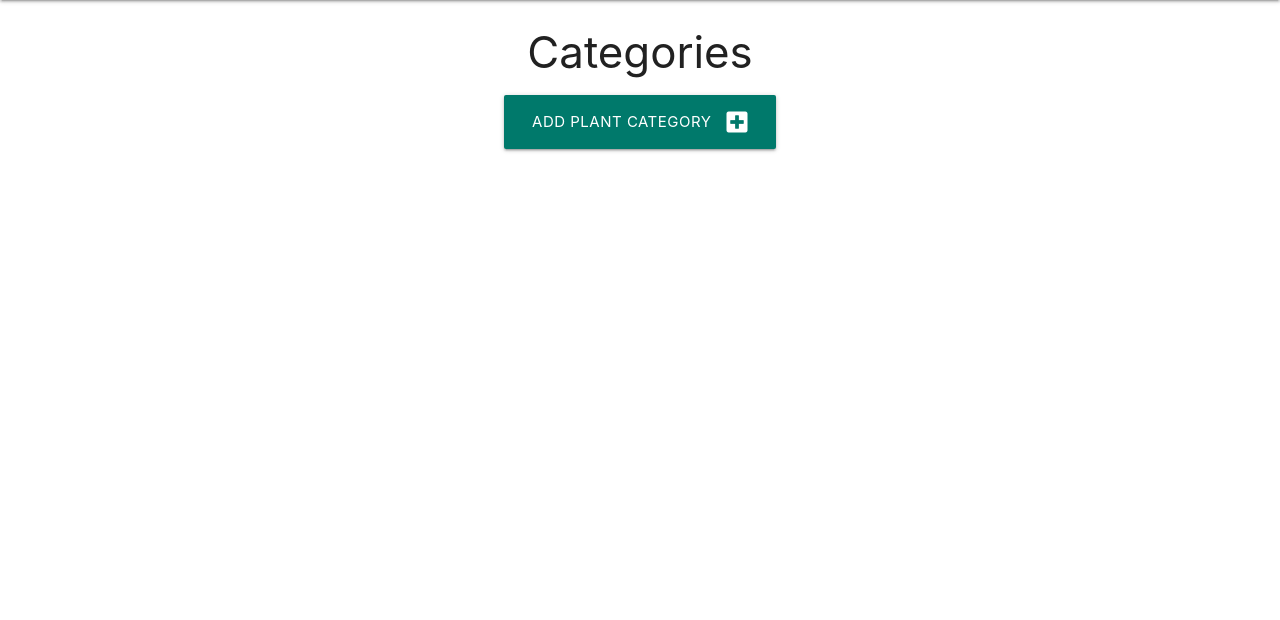
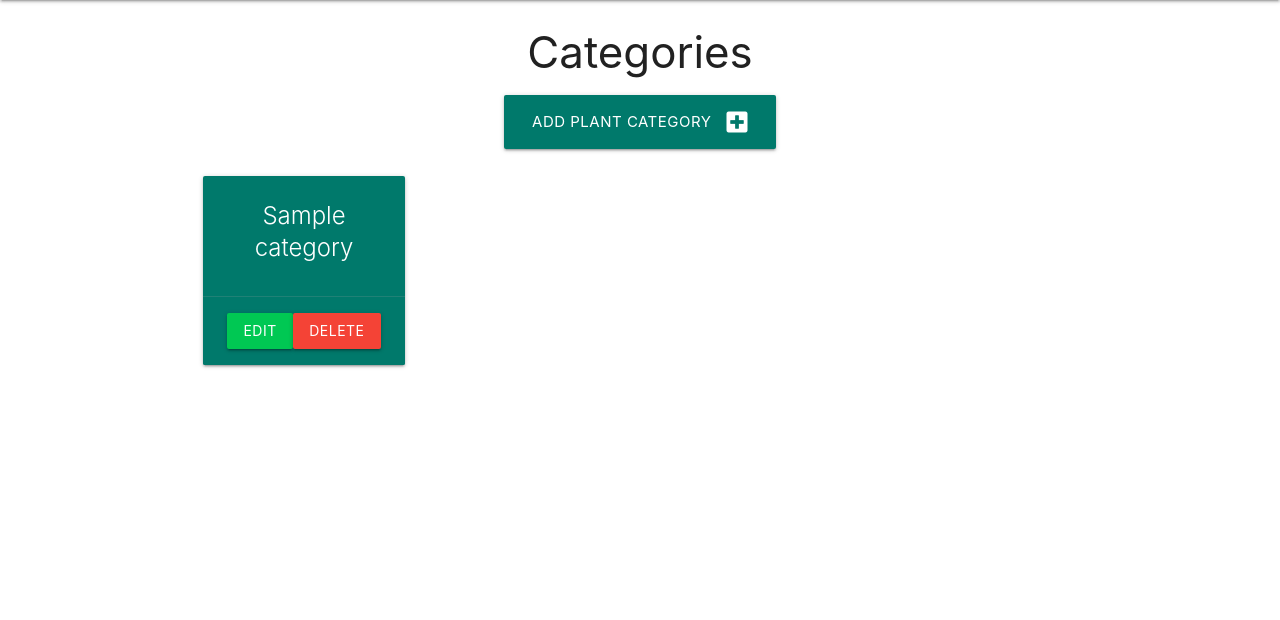
Before and after one commit to TailorBird93/plantCare, a Flask app: page /categories in a window 1280 px wide. Shown: the part 64-684 px from the top of the page. Run offline with Flask 3, Linux system fonts and the light colour scheme; tables that the repository leaves empty hold one stand-in row (values such as "Sample post").

Commit message:
Add 'add category' CRUD functionality

```diff
--- a/plantcare/routes.py
+++ b/plantcare/routes.py
@@ -8,7 +8,8 @@ def home():
 
 @app.route("/categories")
 def categories():
-    return render_template("categories.html")
+    categories = list(PlantCategory.query.order_by(PlantCategory.plant_category_name).all())
+    return render_template("categories.html", categories=categories)
 
 # @app.route("/add_category", methods=["GET","POST"])
 # def add_category():
--- a/plantcare/static/css/style.css
+++ b/plantcare/static/css/style.css
@@ -7,3 +7,9 @@ body {
   main {
     flex: 1 0 auto;
   }
+
+.card-action{
+    display: flex;
+    flex-direction: row;
+    justify-content: space-around;
+}
--- a/plantcare/templates/categories.html
+++ b/plantcare/templates/categories.html
@@ -10,4 +10,21 @@
         </a>
     </div>
 </div>
+
+<div class="row">
+    {% for category in categories %}
+    <div class="col s12 m6 l3">
+        <div class="card teal darken-2 center-align">
+            <div class="card-content white-text">
+                <span class="card-title">{{ category.plant_category_name }}</span>
+            </div>
+            <div class="card-action">
+                <a href="#" class="btn green accent-4">Edit</a>
+                <a href="#" class="btn red">Delete</a>
+            </div>
+        </div>
+    </div>
+    {% endfor %}
+</div>
+
 {% endblock%}
```
